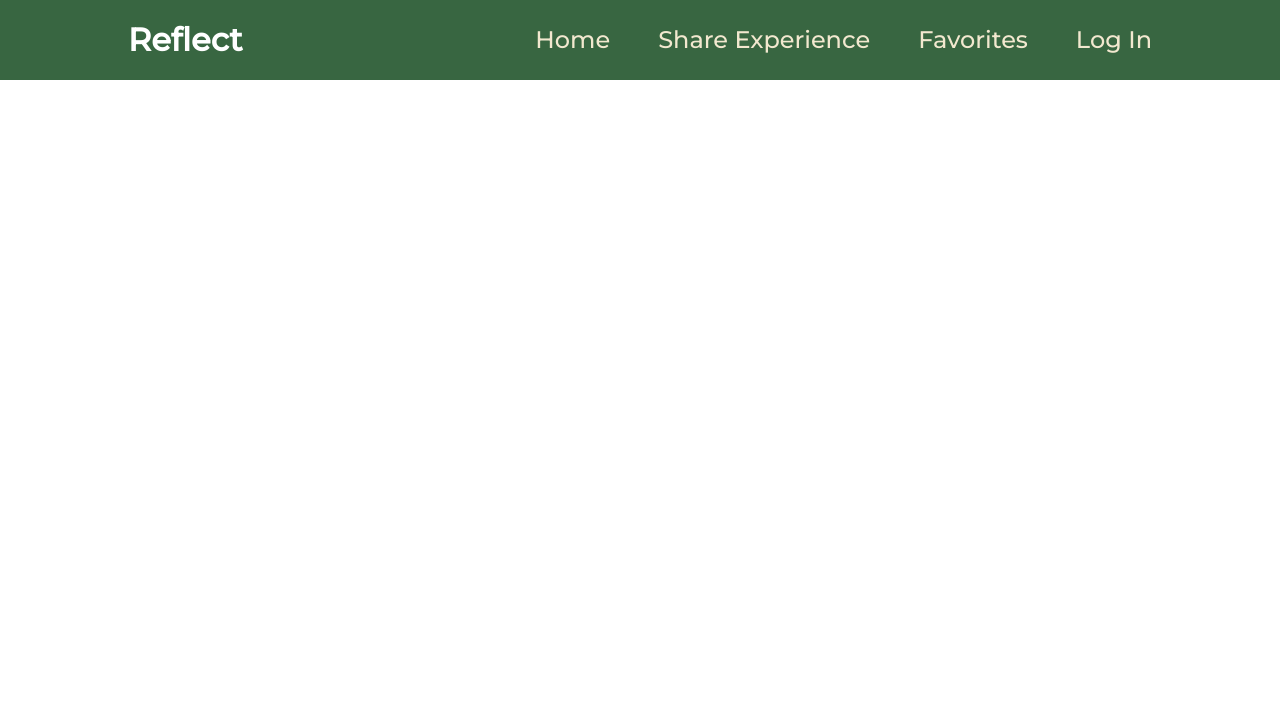
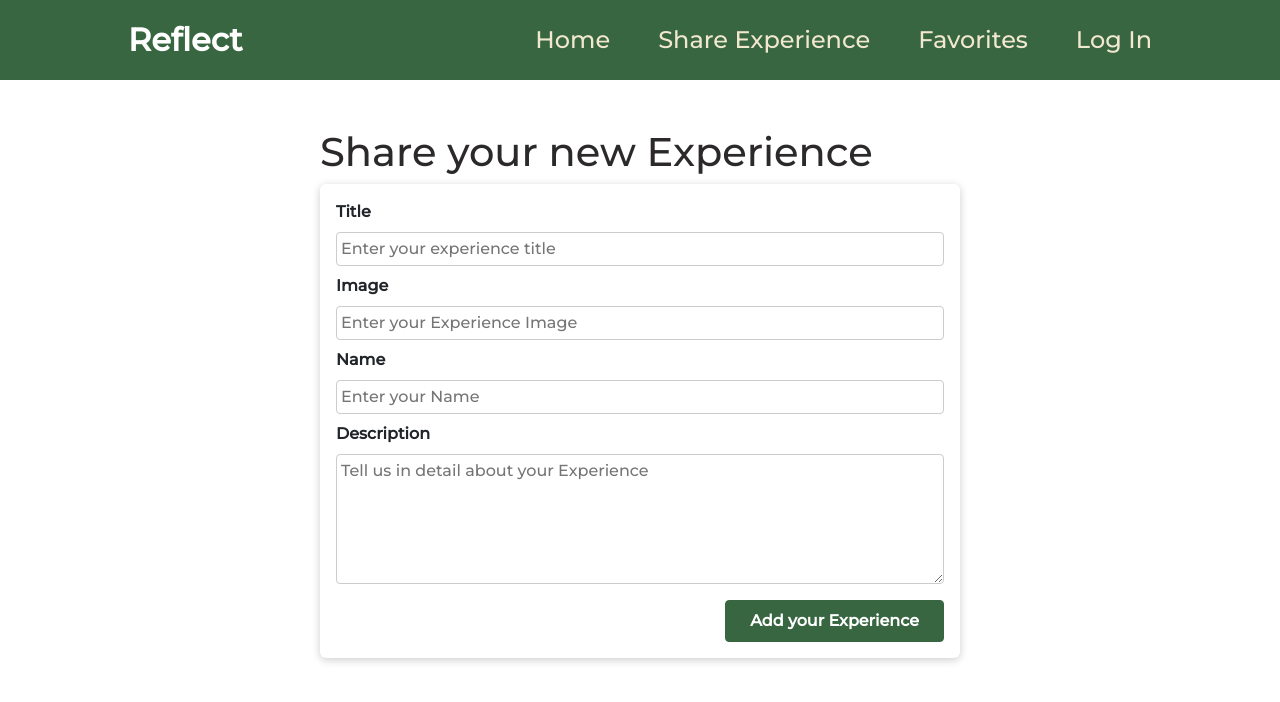
Before and after one commit to Tanushree227/reflect, a React (Create React App) app: page /newshare in a window 1280 px wide. Shown: the top 702 px of the page. Built offline with nearby package versions, Linux system fonts and the light colour scheme.

Commit message:
working with forms

```diff
--- /dev/null
+++ b/src/components/share/NewShareForm.js
@@ -0,0 +1,32 @@
+import Card from '../ui/Card';
+import classes from './NewShareForm.module.css';
+
+function NewShareForm() {
+    return(
+        <Card>
+            <form className={classes.form}>
+                <div className={classes.control}>
+                    <label htmlFor='title'>Title</label>
+                    <input type="text" placeholder='Enter your experience title' required id="title" />
+                </div>
+                <div className={classes.control}>
+                    <label htmlFor='image'>Image</label>
+                    <input type="url" placeholder='Enter your Experience Image' required id="image" />
+                </div>
+                <div className={classes.control}>
+                    <label htmlFor='name'>Name</label>
+                    <input type="text" placeholder='Enter your Name' required id="name" />
+                </div>
+                <div className={classes.control}>
+                    <label htmlFor='description'>Description</label>
+                    <textarea id='description' placeholder='Tell us in detail about your Experience' required rows='5' ></textarea>
+                </div>
+                <div className={classes.actions}>
+                    <button>Add your Experience</button>
+                </div>
+            </form>
+        </Card>
+    );
+}
+
+export default NewShareForm;
--- /dev/null
+++ b/src/components/share/NewShareForm.module.css
@@ -0,0 +1,45 @@
+.form {
+    padding: 1rem;
+  }
+
+  .control {
+    margin-bottom: 0.5rem;
+  }
+
+  .control label {
+    display: block;
+    font-weight: bold;
+    margin-bottom: 0.5rem;
+  }
+
+  .control input,
+  .control textarea {
+    display: block;
+    font: inherit;
+    border-radius: 4px;
+    border: 1px solid #ccc;
+    padding: 0.25rem;
+    width: 100%;
+  }
+
+  .actions {
+    margin-top: 1rem;
+    text-align: right;
+  }
+
+  .actions button {
+    font: inherit;
+    cursor: pointer;
+    background-color: #386641;
+    color: white;
+    padding: 0.5rem 1.5rem;
+    border: 1px solid #386641;
+    border-radius: 4px;
+    font-weight: bold;
+  }
+
+  .actions button:hover,
+  .actions button:active {
+    background-color: #bc4749;
+    border-color: #bc4749;
+  }
--- a/src/pages/NewShare.js
+++ b/src/pages/NewShare.js
@@ -1,9 +1,13 @@
 import React from "react";
+import NewShareForm from "../components/share/NewShareForm";
 
 function NewShare()
 {
     return(
-        <section></section>
+        <section>
+            <h1>Share your new Experience</h1>
+            <NewShareForm />
+        </section>
     );
 }
 
```
